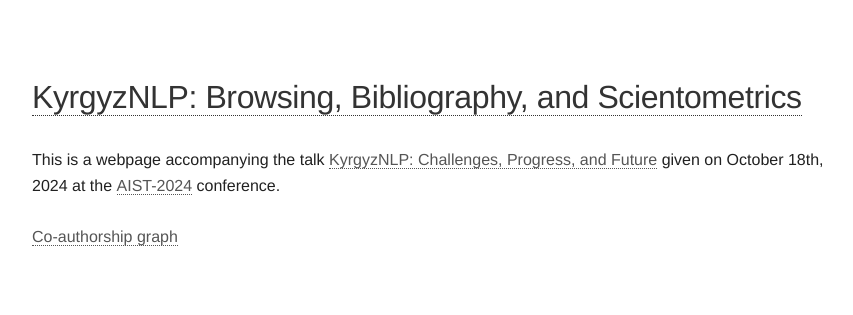
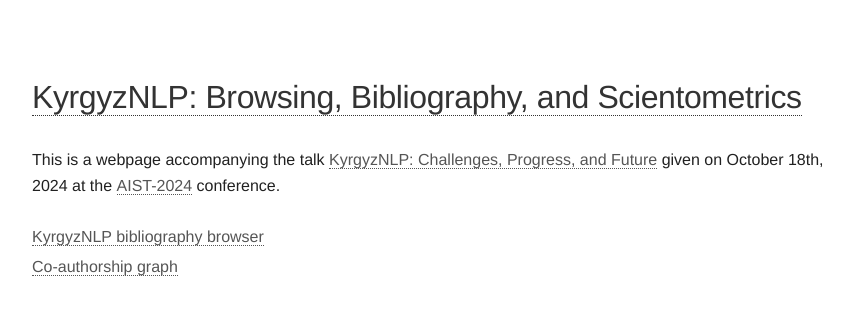
Before and after one commit to alexeyev/alexeyev.github.io, a Jekyll site: the page built from kyrgyz_nlp/index.html, in a window 1280 px wide. Shown: the top 315 px of the page, without its empty margins (208-1061 px from the left). Built offline with Jekyll 4.4.1, drawn with Linux system fonts in a browser that asks for light colours; some of the changed lines change nothing that is shown.

Commit message:
Update index.html

```diff
--- a/kyrgyz_nlp/index.html
+++ b/kyrgyz_nlp/index.html
@@ -18,7 +18,7 @@
     given on October 18th, 2024 at the <a href="https://aistconf.org/">AIST-2024</a> conference.<br/><br/>
 
     <ul>
-      <li><a href="/kyrgyz_nlp/bibliography>KyrgyzNLP bibliography browser</a></li>
+      <li><a href="/kyrgyz_nlp/bibliography">KyrgyzNLP bibliography browser</a></li>
       <li><a href="/kyrgyz_nlp/coauthorship">Co-authorship graph</a></li>
     <ul/>
 </div>
```
